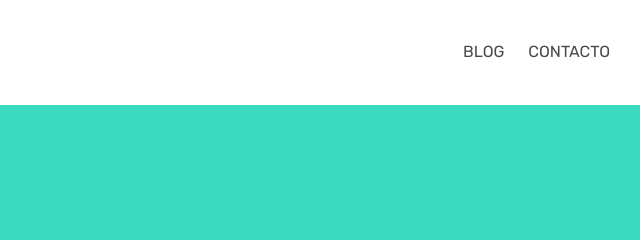
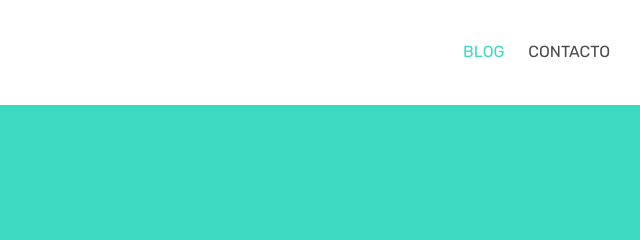
Before and after one commit to Adalab/modulo-1-evaluacion-intermedia-NadiaMonzon, a plain HTML site: page index.html in a window 1280 px wide. In both pictures the pointer is over the link "BLOG". Shown: the top 240 px of the page, 640-1280 px from the left. Drawn offline with Linux system fonts and the light colour scheme.

Commit message:
Added details

```diff
--- a/css/main.css
+++ b/css/main.css
@@ -31,6 +31,10 @@
 
 .enlace {
     color: var(--color-menu);
+}
+
+.enlace:hover {
+    color: var(--color-fondo);
 }
 
 .blog {
```
